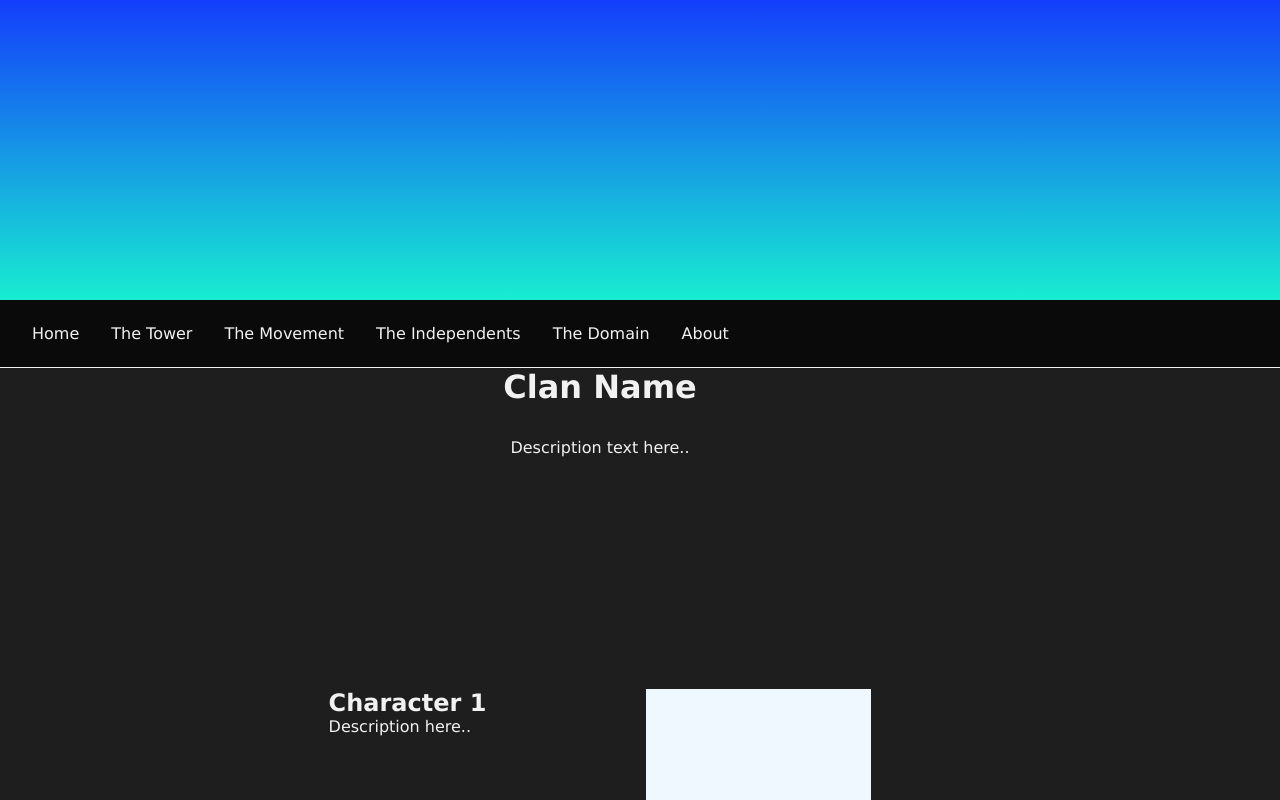
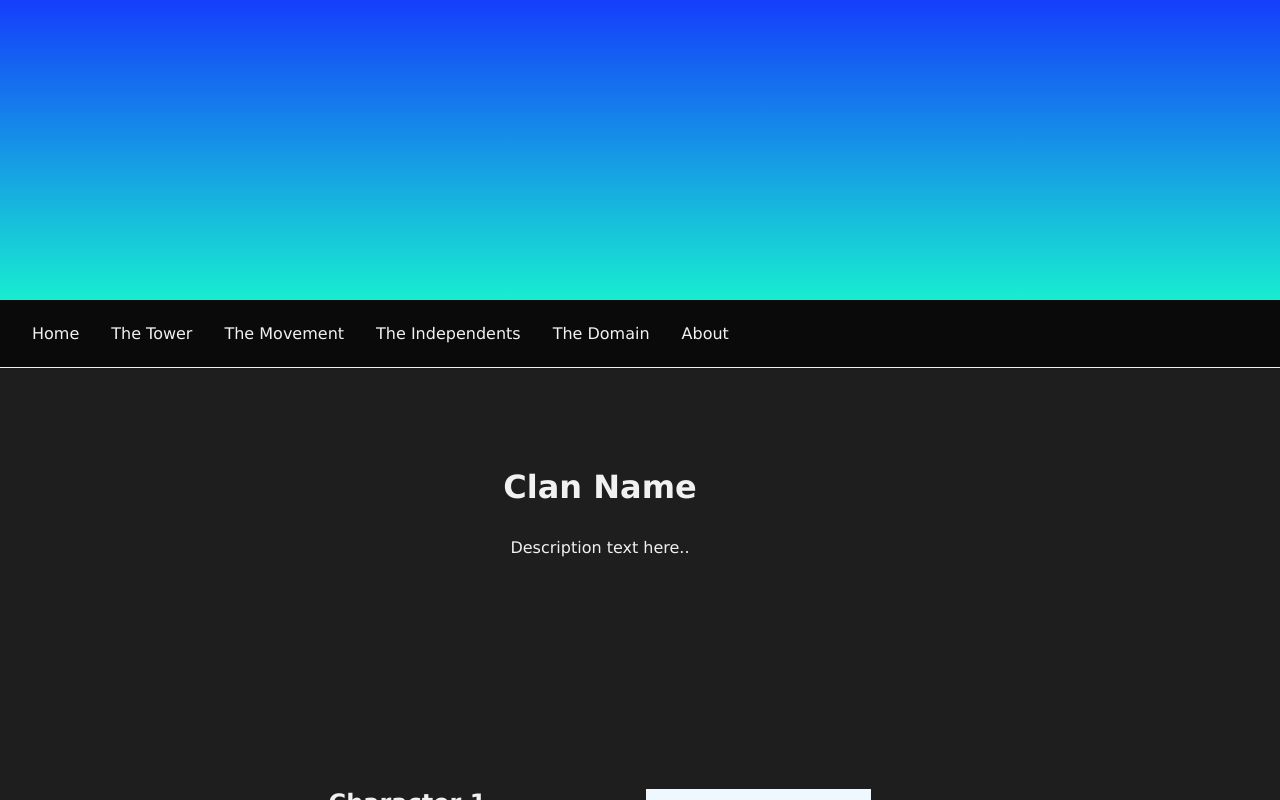
Before and after one commit to AndreasB09/shadow-by-night, a React (Vite) app: page /clan in a window 1280 px wide. Shown: the top 800 px of the page. Built offline with nearby package versions, Linux system fonts and the light colour scheme.

Commit message:
cleanup and ScrollToTop component

```diff
--- a/src/App.jsx
+++ b/src/App.jsx
@@ -2,11 +2,16 @@
 import HomePage from "./pages/Home/HomePage";
 import ClanPage from "./pages/Clan/ClanPage";
 import Navbar from "./components/Navbar/Navbar";
+import ScrollToTop from "./components/ScrollToTop";
+// import { useEffect } from "react";
+// import { useLocation } from "react-router-dom";
 
 
 function App() {
+
   return (
     <Router>
+      <ScrollToTop />
       <div className="banner-container">
         <div className="banner"></div>
       </div>
--- a/src/components/Layout/Layout.css
+++ b/src/components/Layout/Layout.css
@@ -4,5 +4,5 @@
     flex-direction: column;
     align-items: center;
     gap: 2rem;
-
+    padding-top: 100px;
 }
--- /dev/null
+++ b/src/components/ScrollToTop.jsx
@@ -0,0 +1,14 @@
+import { useEffect } from "react";
+import { useLocation } from "react-router-dom";
+
+function ScrollToTop() {
+    const { pathname } = useLocation();
+
+    useEffect(() => {
+        window.scrollTo(0, 0);
+    }, [pathname]);
+
+    return null;
+};
+
+export default ScrollToTop;
--- a/src/index.css
+++ b/src/index.css
@@ -5,7 +5,6 @@
 }
 
 body {
-    background-color: #1e1e1e;
     color: #f1f1f1;
     font-family: 'Lucida Sans', 'Lucida Sans Regular', 'Lucida Grande', 'Lucida Sans Unicode', Geneva, Verdana, sans-serif;
 }
```
